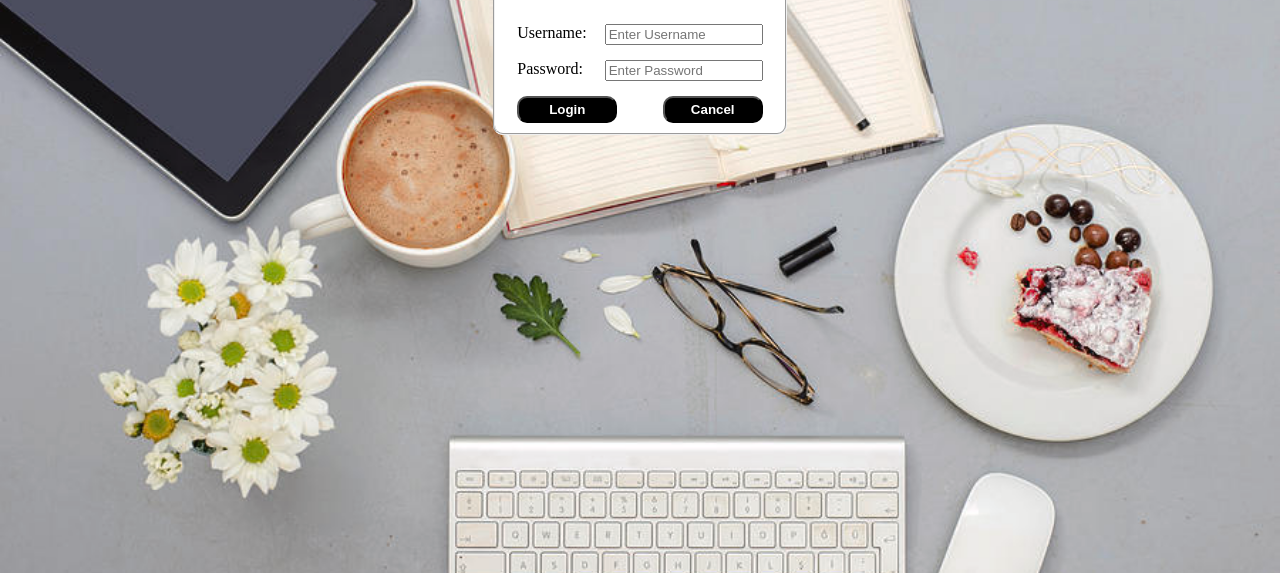
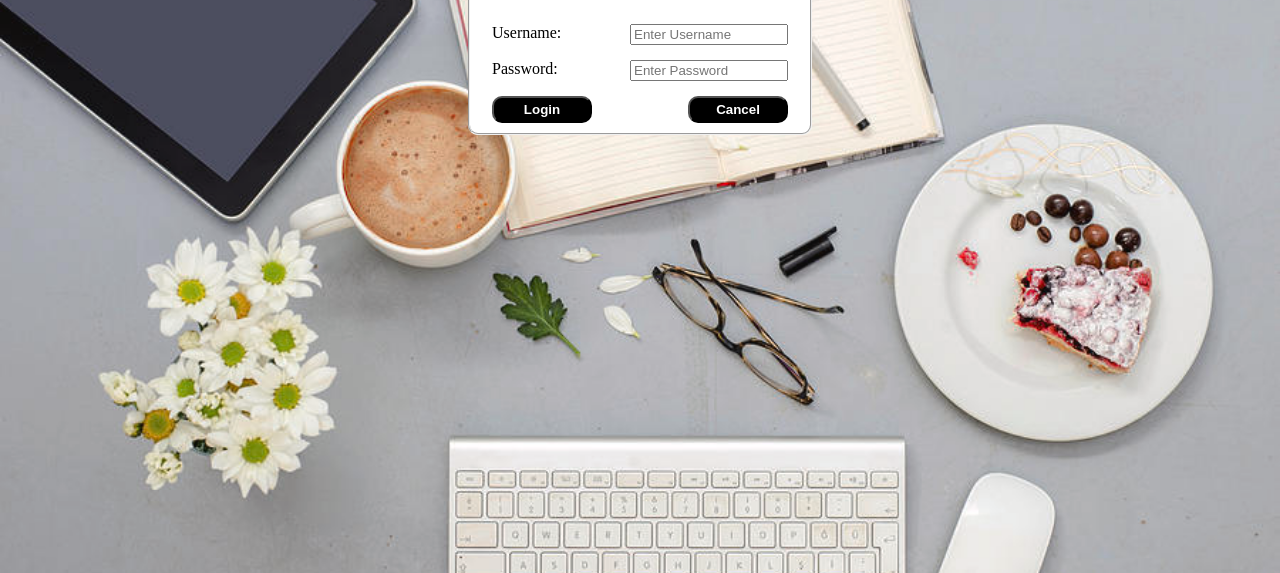
Before and after one commit to abel-h-avalos/myoffice, a plain HTML site: page index.html in a window 1280 px wide. Shown: the part 227-800 px from the top of the page. Drawn offline with Linux system fonts and the light colour scheme.

Commit message:
Update index.html

```diff
--- a/index.html
+++ b/index.html
@@ -22,7 +22,7 @@
   </script>
 </head>
 <body style="background-image: url('background.jpg'); background-size: cover;">
-  <fieldset style="width:21%; margin: 10px auto; border-radius: 10px; margin-top:150px; background-color:white;">
+  <fieldset style="width:25%; margin: 10px auto; border-radius: 10px; margin-top:150px; background-color:white;">
     <legend style="text-align:center">
       <h2 style="font-family:calibri; font-size:30px;">Login Here</h2>
     </legend>
```
